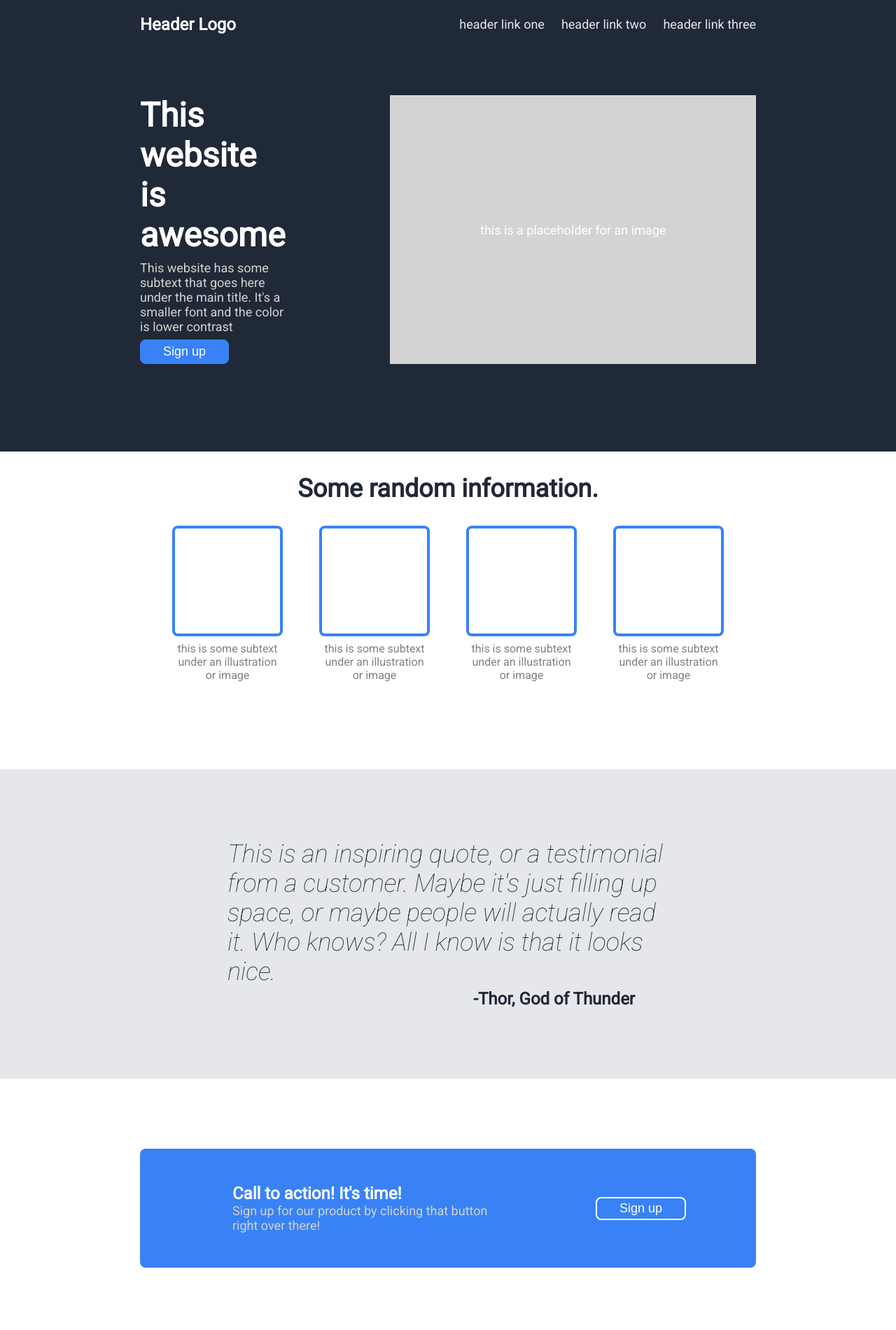
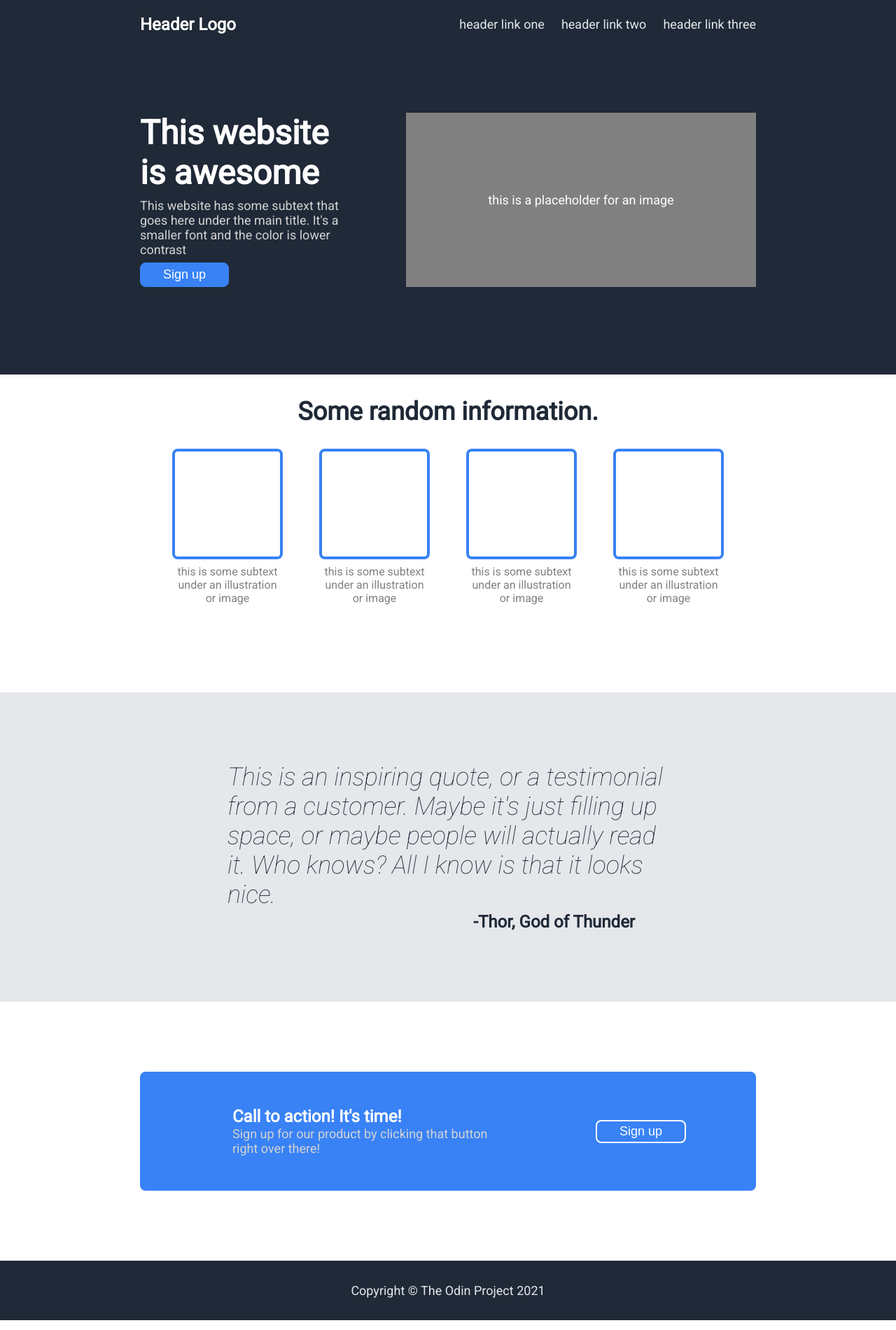
Before and after one commit to harshallmall/landing-page, a plain HTML site: page index.html in a window 1280 px wide. Shown: the top 1900 px of the page at 70% size. Drawn offline with Linux system fonts and the light colour scheme.

Commit message:
update on index.html & style.css

```diff
--- a/style.css
+++ b/style.css
@@ -25,7 +25,7 @@ img {
     display: flex;
     align-items: center;
     justify-content: space-between;
-    margin-bottom: 75px;
+    margin-bottom: 100px;
     padding: 0;
 }
 
@@ -66,7 +66,7 @@ a {
     flex: 1;
     flex-direction: column;
     gap: 8px;
-    padding-right: 150px;
+    padding-right: 80px;
 }
 
 .two-container .signup {
@@ -93,8 +93,9 @@ a {
     flex-direction: column;
     align-items: center;
     justify-content: center;
-    width: 600px;
-    background: lightgray;
+    width: 500px;
+    background: gray;
+    text-align: center;
 }
 
 .information {
@@ -163,6 +164,7 @@ a {
 .quote-text {
     font-size: 36px;
     font-style: italic;
+    font-weight: 400;
     color: #1f2937;
 }
 
@@ -228,7 +230,7 @@ a {
     background: #1f2937;
     font-size: 18px;
     font-weight: lighter;
-    color: white;
+    color: #e5e7eb;
     margin: 0;
     padding: 32px;
     justify-content: center;
```
